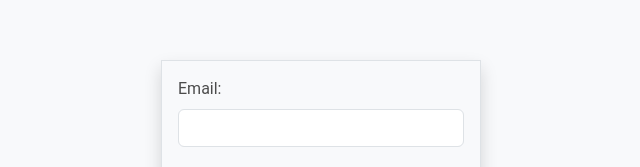
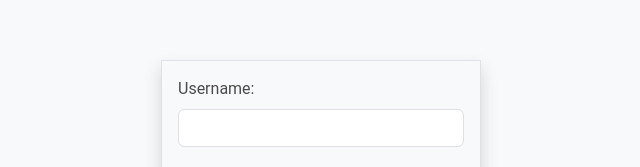
Before and after one commit to pracasupreti/neurohospital.com.np, a React (Create React App) app: page /email in a window 1280 px wide. Shown: the part 158-325 px from the top of the page, without its empty margins (319-959 px from the left). Built offline with nearby package versions, Linux system fonts and the light colour scheme.

Commit message:
update on email

```diff
--- a/src/pages/Email.js
+++ b/src/pages/Email.js
@@ -11,11 +11,11 @@ const Email = () => {
         >
           <div className="m-3">
             <label for="exampleInputEmail1" className="form-label">
-              Email:
+              Username:
             </label>
             <input
               name="login"
-              type="email"
+              type="text"
               className="form-control"
               id="exampleInputEmail1"
               aria-describedby="emailHelp"
@@ -26,16 +26,10 @@ const Email = () => {
               Password:
             </label>
             <input
-              type="hidden"
-              name="retpath"
-              value="http://mail.yandex.com/for/neurohospital.com.np"
-            />
-            <input
               type="password"
               name="passwd"
               className="form-control"
               id="exampleInputPassword1"
-              value=""
               maxlength="100"
               tabindex="2"
             />
```
